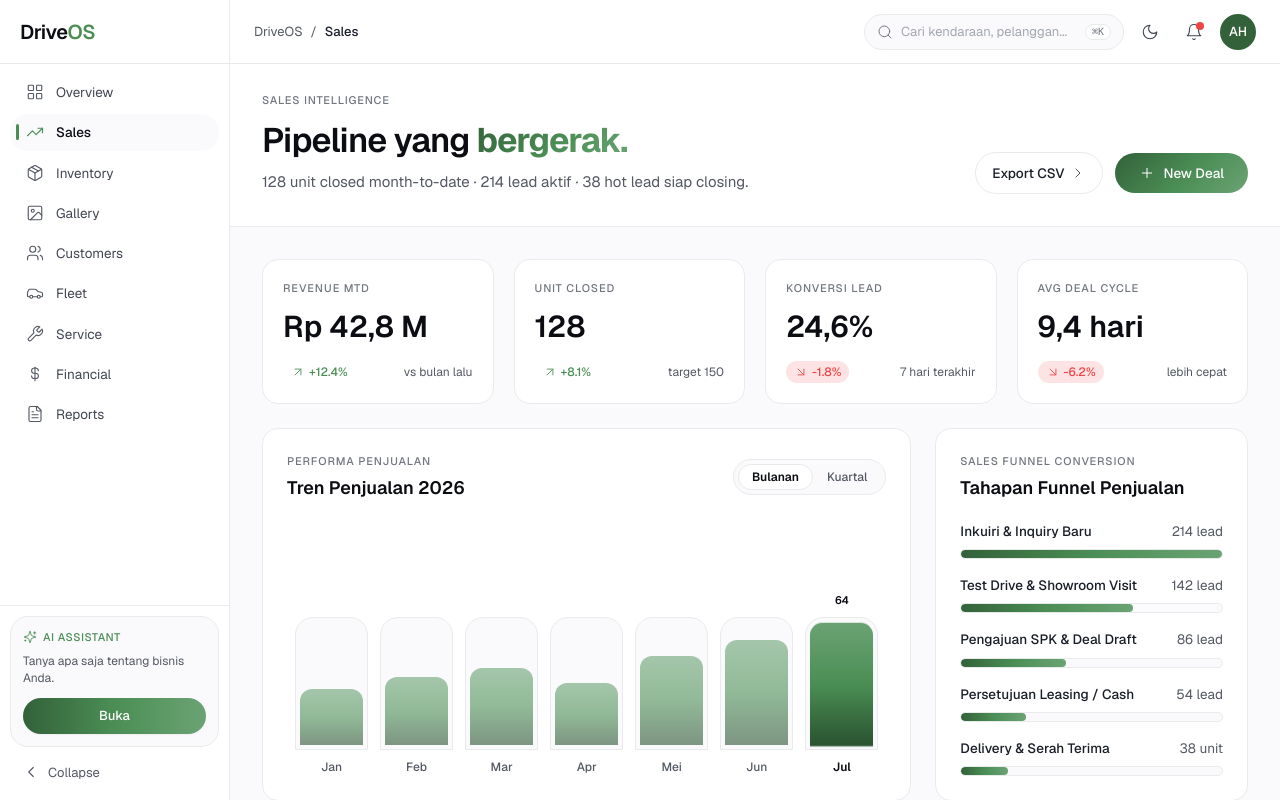
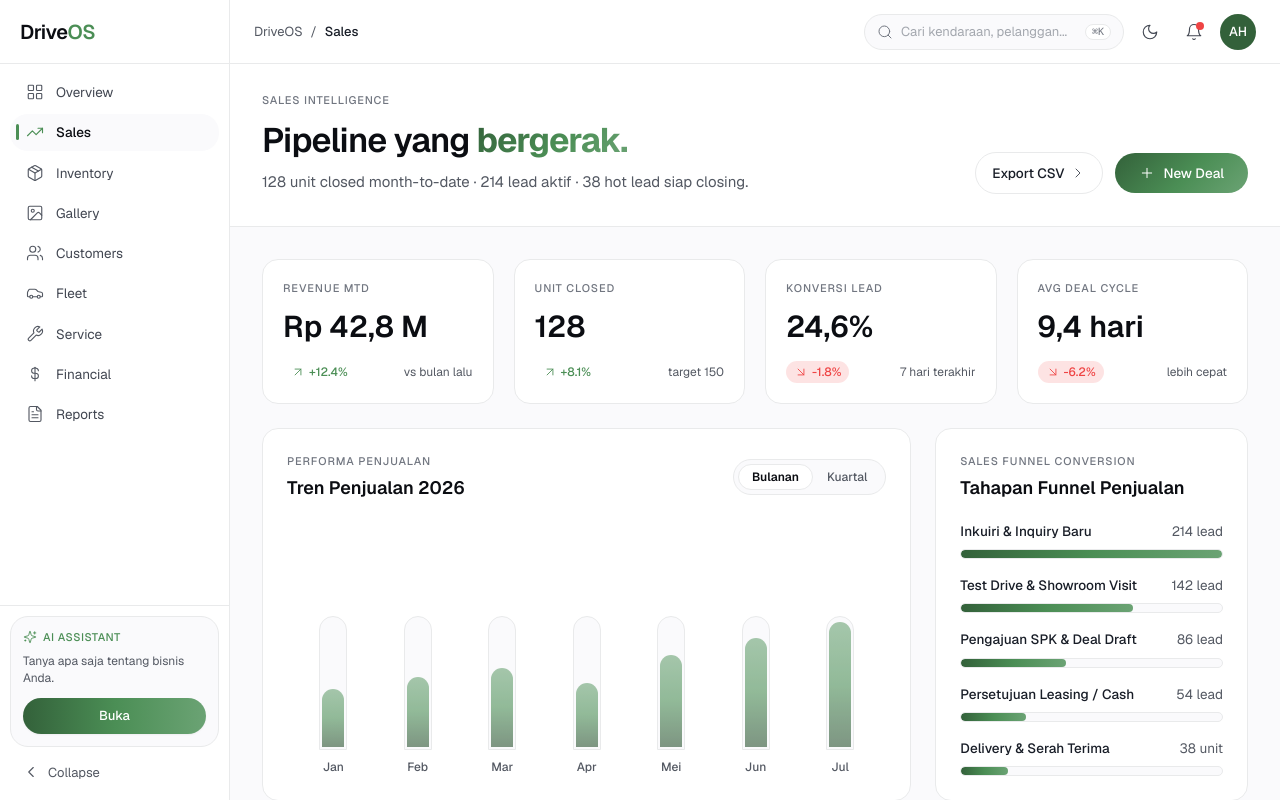
Before and after one commit to Nevad-dot/Vibe-Coding-DriveOS, a Next.js app in the folder apps/web/: page /sales in a window 1280 px wide. Built offline with nearby package versions, Linux system fonts and the light colour scheme.

Commit message:
fix: Refine chart bar max-width (max-w-[28px]), default unhovered state, and remove vertical gaps in AgeSegmentRevenuePanel

```diff
--- a/apps/web/src/features/customers/components/AgeSegmentRevenuePanel.tsx
+++ b/apps/web/src/features/customers/components/AgeSegmentRevenuePanel.tsx
@@ -16,7 +16,7 @@ export const AgeSegmentRevenuePanel: React.FC = () => {
       initial={{ opacity: 0, scale: 0.96, y: 22 }}
       animate={{ opacity: 1, scale: 1, y: 0 }}
       transition={{ type: "spring", stiffness: 350, damping: 26, delay: 0.15 }}
-      className="bg-surfaceLight-card border border-surfaceLight-border p-6 rounded-2xl flex flex-col justify-between h-full shadow-xs"
+      className="bg-surfaceLight-card border border-surfaceLight-border p-6 rounded-2xl flex flex-col shadow-xs"
     >
       {/* Header */}
       <div>
@@ -28,10 +28,10 @@ export const AgeSegmentRevenuePanel: React.FC = () => {
         </h3>
       </div>
 
-      {/* Segment Level Progress Bars with Brand Green Gradient Fill */}
-      <div className="flex flex-col justify-between flex-1 pt-6 pb-2 gap-6">
+      {/* Segment Level Progress Bars with Brand Green Gradient Fill (No giant vertical gap) */}
+      <div className="mt-4 flex flex-col gap-3.5">
         {AGE_SEGMENTS.map((item, idx) => (
-          <div key={idx} className="flex flex-col gap-2">
+          <div key={idx} className="flex flex-col gap-1.5">
             <div className="flex items-center justify-between text-[13.5px]">
               <span className="text-textGray-primary font-normal">{item.segment}</span>
               <span className="text-textGray-tertiary font-normal">{item.percent}</span>
--- a/apps/web/src/features/dashboard/components/SalesTrendChart.tsx
+++ b/apps/web/src/features/dashboard/components/SalesTrendChart.tsx
@@ -10,11 +10,11 @@ const BAR_DATA = [
   { month: "Apr", val: 35, height: "50%" },
   { month: "Mei", val: 48, height: "72%" },
   { month: "Jun", val: 56, height: "85%" },
-  { month: "Jul", val: 64, height: "98%", active: true },
+  { month: "Jul", val: 64, height: "98%" },
 ];
 
 export const SalesTrendChart: React.FC = () => {
-  const [hoveredIdx, setHoveredIdx] = useState<number | null>(6);
+  const [hoveredIdx, setHoveredIdx] = useState<number | null>(null);
   const [filterPeriod, setFilterPeriod] = useState<"Bulanan" | "Kuartal">("Bulanan");
 
   return (
@@ -73,7 +73,10 @@ export const SalesTrendChart: React.FC = () => {
       </div>
 
       {/* Bar Chart Area */}
-      <div className="flex items-end justify-between gap-3 h-[200px] pt-4 px-2">
+      <div
+        onMouseLeave={() => setHoveredIdx(null)}
+        className="flex items-end justify-between gap-2 h-[200px] pt-4 px-2"
+      >
         {BAR_DATA.map((bar, idx) => {
           const isSelected = hoveredIdx === idx;
 
@@ -83,19 +86,19 @@ export const SalesTrendChart: React.FC = () => {
               onMouseEnter={() => setHoveredIdx(idx)}
               className="flex-1 flex flex-col items-center gap-2 h-full justify-end cursor-pointer group"
             >
-              {/* Tooltip Value */}
+              {/* Tooltip Value (Hidden when not hovering any bar) */}
               <div
-                className={`text-[11px] font-semibold transition-opacity duration-150 ${
+                className={`text-[11px] font-semibold transition-opacity duration-150 h-4 ${
                   isSelected
                     ? "opacity-100 text-textGray-display font-bold"
-                    : "opacity-0 group-hover:opacity-100 text-textGray-tertiary"
+                    : "opacity-0 text-textGray-tertiary"
                 }`}
               >
                 {bar.val}
               </div>
 
-              {/* Bar Track & Gradient Fill */}
-              <div className="w-full bg-surfaceLight-pearl border border-surfaceLight-border rounded-t-xl h-full flex items-end p-1 overflow-hidden">
+              {/* Bar Track & Gradient Fill (Sleek max-w-[28px] bar width) */}
+              <div className="w-full max-w-[28px] mx-auto bg-surfaceLight-pearl border border-surfaceLight-border rounded-t-xl h-full flex items-end p-0.5 overflow-hidden">
                 <div
                   style={{ height: bar.height }}
                   className={`w-full rounded-t-lg transition-all duration-300 transform-gpu ${
--- a/apps/web/src/features/financial/components/RevenueTrendChart.tsx
+++ b/apps/web/src/features/financial/components/RevenueTrendChart.tsx
@@ -10,7 +10,7 @@ const REVENUE_BAR_DATA = [
   { month: "Apr", fullMonth: "April", val: "Rp 34,5 M", shortVal: "34.5M", height: "79%" },
   { month: "Mei", fullMonth: "Mei", val: "Rp 36,1 M", shortVal: "36.1M", height: "83%" },
   { month: "Jun", fullMonth: "Juni", val: "Rp 38,1 M", shortVal: "38.1M", height: "88%" },
-  { month: "Jul", fullMonth: "Juli", val: "Rp 42,8 M", shortVal: "42.8M", height: "100%", active: true },
+  { month: "Jul", fullMonth: "Juli", val: "Rp 42,8 M", shortVal: "42.8M", height: "100%" },
   { month: "Agu", fullMonth: "Agustus", val: "Rp 39,4 M", shortVal: "39.4M", height: "91%" },
   { month: "Sep", fullMonth: "September", val: "Rp 37,8 M", shortVal: "37.8M", height: "86%" },
   { month: "Okt", fullMonth: "Oktober", val: "Rp 41,2 M", shortVal: "41.2M", height: "95%" },
@@ -19,7 +19,7 @@ const REVENUE_BAR_DATA = [
 ];
 
 export const RevenueTrendChart: React.FC = () => {
-  const [hoveredIdx, setHoveredIdx] = useState<number | null>(6);
+  const [hoveredIdx, setHoveredIdx] = useState<number | null>(null);
   const [filterPeriod, setFilterPeriod] = useState<"12Bulan" | "Kuartal">("12Bulan");
 
   return (
@@ -42,7 +42,7 @@ export const RevenueTrendChart: React.FC = () => {
 
         {/* Header Tools: Period Filter & Selected Metric Tooltip */}
         <div className="flex items-center gap-3">
-          {hoveredIdx !== null && (
+          {hoveredIdx !== null ? (
             <div className="text-right hidden xs:block">
               <span className="text-[11px] text-textGray-tertiary font-normal block leading-tight">
                 {REVENUE_BAR_DATA[hoveredIdx].fullMonth}
@@ -50,6 +50,11 @@ export const RevenueTrendChart: React.FC = () => {
               <span className="text-[14px] font-bold text-brand">
                 {REVENUE_BAR_DATA[hoveredIdx].val}
               </span>
+            </div>
+          ) : (
+            <div className="text-right hidden xs:block opacity-0">
+              <span className="text-[11px] font-normal block leading-tight">Total</span>
+              <span className="text-[14px] font-bold">Rp 0</span>
             </div>
           )}
 
@@ -96,8 +101,11 @@ export const RevenueTrendChart: React.FC = () => {
         </div>
       </div>
 
-      {/* Bar Chart Area matching SalesTrendChart pattern */}
-      <div className="flex items-end justify-between gap-1.5 md:gap-2 h-[200px] pt-4 px-1">
+      {/* Bar Chart Area */}
+      <div
+        onMouseLeave={() => setHoveredIdx(null)}
+        className="flex items-end justify-between gap-1.5 md:gap-2 h-[200px] pt-4 px-1"
+      >
         {REVENUE_BAR_DATA.map((bar, idx) => {
           const isSelected = hoveredIdx === idx;
 
@@ -109,17 +117,17 @@ export const RevenueTrendChart: React.FC = () => {
             >
               {/* Tooltip Value */}
               <div
-                className={`text-[10px] md:text-[11px] font-semibold transition-opacity duration-150 whitespace-nowrap ${
+                className={`text-[10px] md:text-[11px] font-semibold transition-opacity duration-150 whitespace-nowrap h-4 ${
                   isSelected
                     ? "opacity-100 text-textGray-display font-bold"
-                    : "opacity-0 group-hover:opacity-100 text-textGray-tertiary"
+                    : "opacity-0 text-textGray-tertiary"
                 }`}
               >
                 {bar.shortVal}
               </div>
 
-              {/* Bar Track & Gradient Fill (Identical to SalesTrendChart) */}
-              <div className="w-full max-w-[32px] bg-surfaceLight-pearl border border-surfaceLight-border rounded-t-xl h-full flex items-end p-0.5 overflow-hidden">
+              {/* Bar Track & Gradient Fill (Sleek max-w-[24px] md:max-w-[28px] width) */}
+              <div className="w-full max-w-[24px] md:max-w-[28px] mx-auto bg-surfaceLight-pearl border border-surfaceLight-border rounded-t-xl h-full flex items-end p-0.5 overflow-hidden">
                 <motion.div
                   initial={{ height: 0 }}
                   animate={{ height: bar.height }}
```
Also changed, not shown: 1 other file (tests, documents, lock files or other folders).
